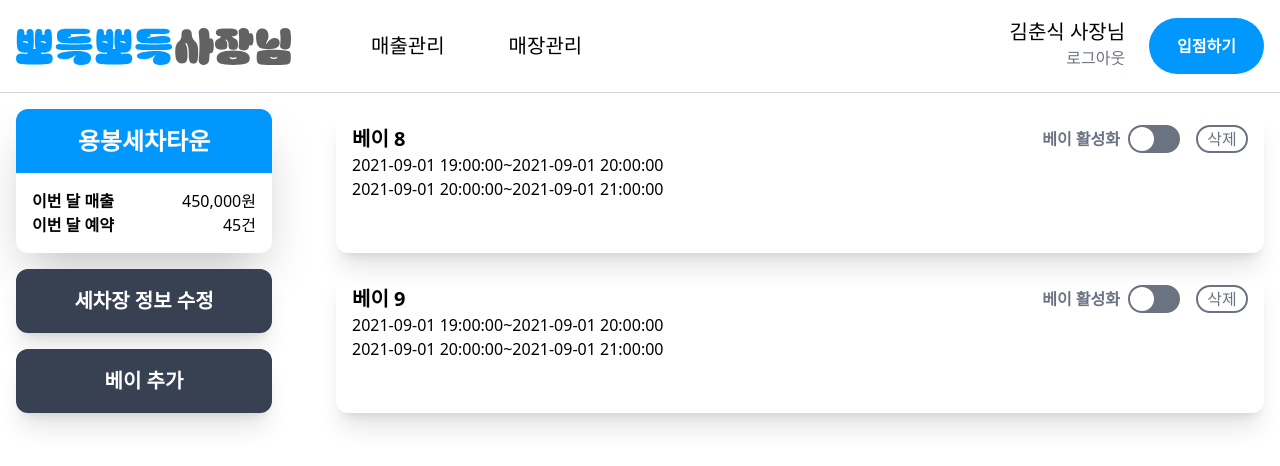
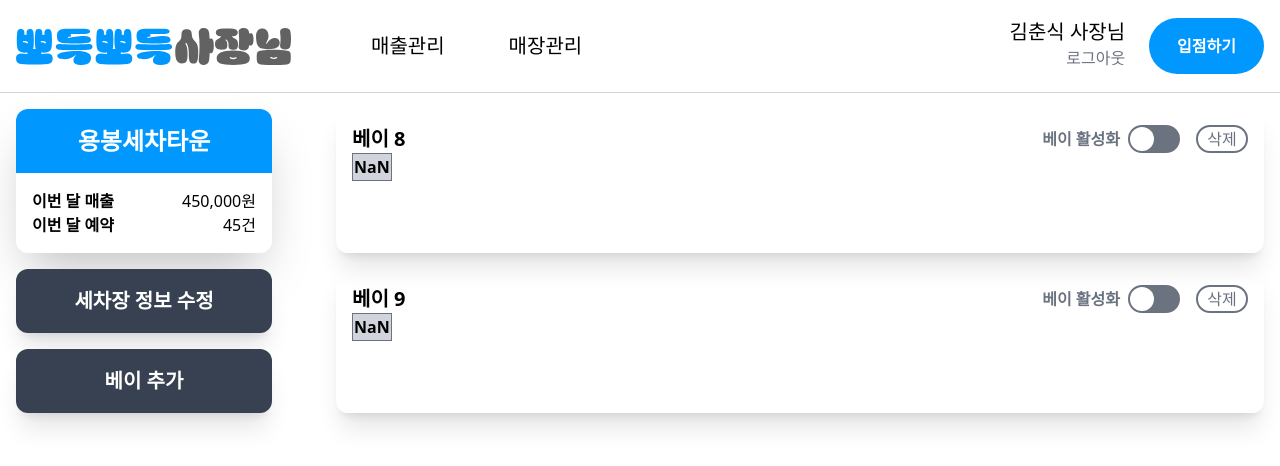
Before and after one commit to minjuko/Team10_FE_OWNER, a React (Vite) app: page /manage/item in a window 1280 px wide. Shown: the top 466 px of the page. Built offline with nearby package versions, Linux system fonts and the light colour scheme.

Commit message:
feat: CarwashBayItem 예약시간 표시 텍스트 -> TimeTable

```diff
--- a/src/components/organisms/CarwashBayItem.jsx
+++ b/src/components/organisms/CarwashBayItem.jsx
@@ -1,6 +1,7 @@
+import TimeTable from "../atoms/TimeTable";
 import Toggle from "../atoms/Toggle";
 
-const CarwashBayItem = ({ bay }) => {
+const CarwashBayItem = ({ start_time, end_time, bay }) => {
   return (
     <div className="p-4 shadow-xl rounded-xl">
       <div className="flex justify-between">
@@ -17,15 +18,12 @@ const CarwashBayItem = ({ bay }) => {
           </button>
         </div>
       </div>
-      <div>
-        {bay.bay_bookedTime.map((item, index) => {
-          return (
-            <div key={index}>
-              {item.start_time}~{item.end_time}
-            </div>
-          );
-        })}
-      </div>
+
+      <TimeTable
+        start_time={start_time}
+        end_time={end_time}
+        bookedTime={bay.bay_bookedTime}
+      />
     </div>
   );
 };
```
